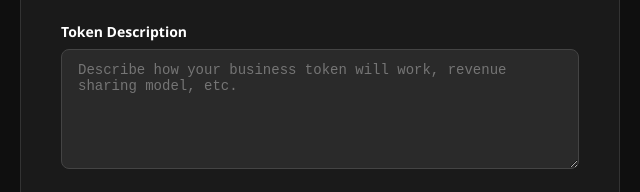
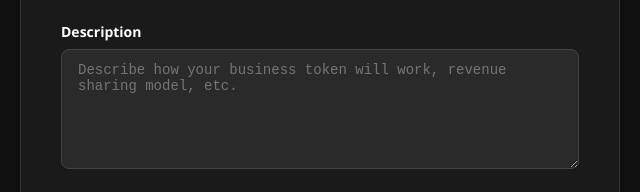
Before and after one commit to wott12826/thovt, a website: page submit-form.html in a window 1280 px wide. Shown: the part 1469-1661 px from the top of the page, 320-960 px from the left. Drawn offline with Linux system fonts and the light colour scheme.

Commit message:
Update submit-form.html

```diff
--- a/submit-form.html
+++ b/submit-form.html
@@ -290,7 +290,7 @@
             </div>
 
             <div class="form-group">
-                <label for="token-description">Token Description</label>
+                <label for="token-description">Description</label>
                 <textarea id="token-description" name="token-description" placeholder="Describe how your business token will work, revenue sharing model, etc."></textarea>
             </div>
 
```
